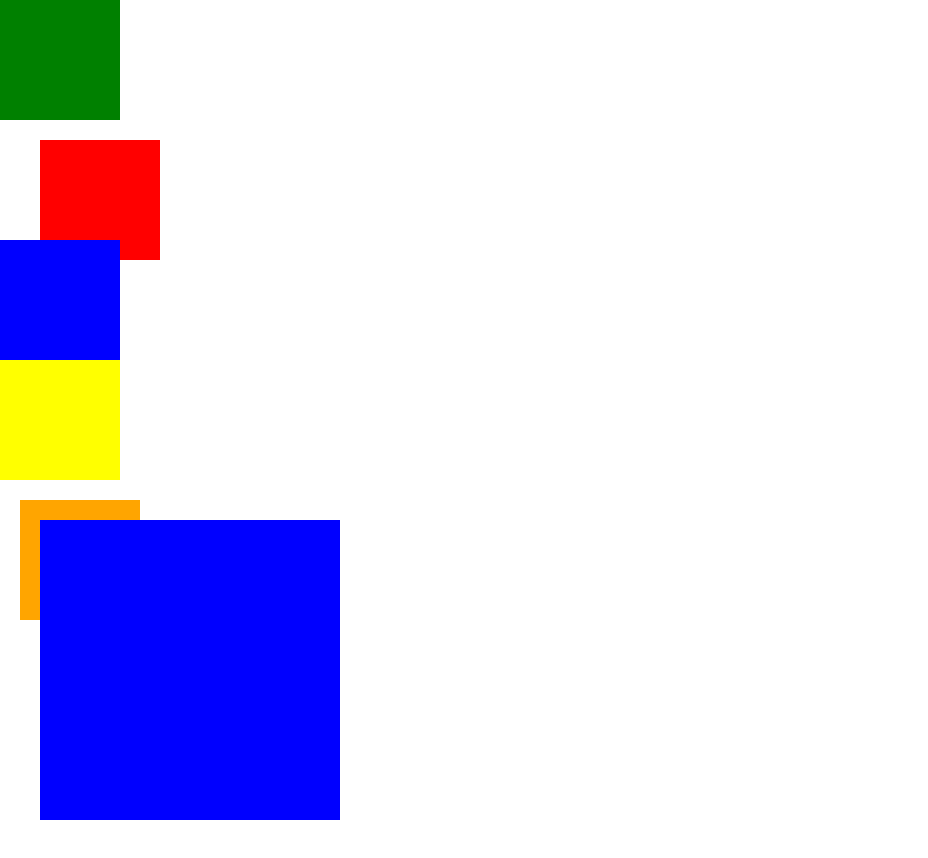
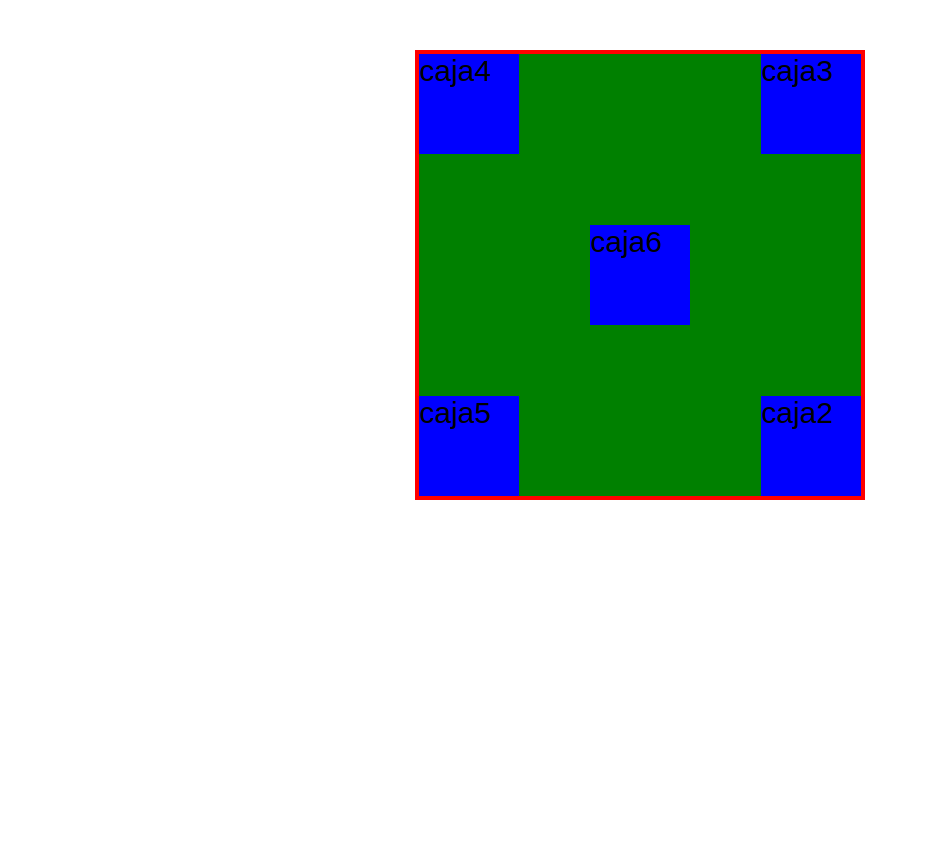
Before and after one commit to JhonDeibySilvaRojasADSO/css, a plain HTML site: page index.html in a window 1280 px wide. Shown: the whole page, without its empty margins (0-928 px from the left). After the commit the page ends 800 px from the top, so only its background shows below. Drawn offline with Linux system fonts and the light colour scheme.

Commit message:
Position absolute

```diff
--- a/index.html
+++ b/index.html
@@ -4,18 +4,20 @@
     <meta charset="UTF-8">
     <meta http-equiv="X-UA-Compatible" content="IE=edge">
     <meta name="viewport" content="width=device-width, initial-scale=1.0">
-    <title>Z Index</title>
+    <title>Position absolute</title>
     <link rel="stylesheet" href="style.css">
     <link rel="stylesheet" href="normalize.css">
     <link href="https://fonts.googleapis.com/css2?family=Lobster&display=swap" rel="stylesheet">
 </head>
 <body>
-    <div class="caja1"></div>
-    <div class="caja2"></div>
-    <div class="caja3"></div>
-    <div class="caja4"></div>
+<div class="contenedor">
+    <div class="caja2">caja2</div>
+    <div class="caja3">caja3</div>
+    <div class="caja4">caja4</div>
+    <div class="caja5">caja5</div>
+    <div class="caja6">caja6</div>
+</div>
 </body>
-<div class="contenedor">
-    <div class="hijo"></div>
+
 </div>
 </html>
--- a/style.css
+++ b/style.css
@@ -1,42 +1,42 @@
 *{
     font-family: Arial, Helvetica, sans-serif;
-    font-size: 50px;
+    font-size: 30px;
 }
 
 div{
-    width: 120px;
-    height: 120px;
     background: green;
     display: block;
+    position: absolute;
+}
+div div{
+    background: blue;
+    height: 100px;
+    width: 100px;
+}
+.contenedor{
+    margin: 50px auto;
+    position: relative;
+    border: 4px solid red;
+    height: 450px;
+    width: 450px;
 }
 .caja2{
-    background: red;
-    position: relative;
-    top: 20px;
-    left: 40px;
-    z-index: 10;
+    right: 0;
+    bottom: 0;
 }
 .caja3{
-    background: blue;
-    position: relative;
-    z-index: 100;
+    right: 0;
 }
 .caja4{
-    background: yellow;
+    top: 0;
 }
-.contenedor{
-    width: 300px;
-    height: 300px;
-    background: blue;
-    margin: 40px;
-    position: relative;
+.caja5{
+    bottom: 0;
 }
-.hijo{
-    background: orange;
-    height: 120px;
-    width: 120px;
-    position: relative;
-    top: -20px;
-    left: -20px;
-    z-index: -1;
+.caja6{
+    top: 0;
+    left: 0;
+    bottom: 0;
+    right: 0;
+    margin: auto;
 }
```
